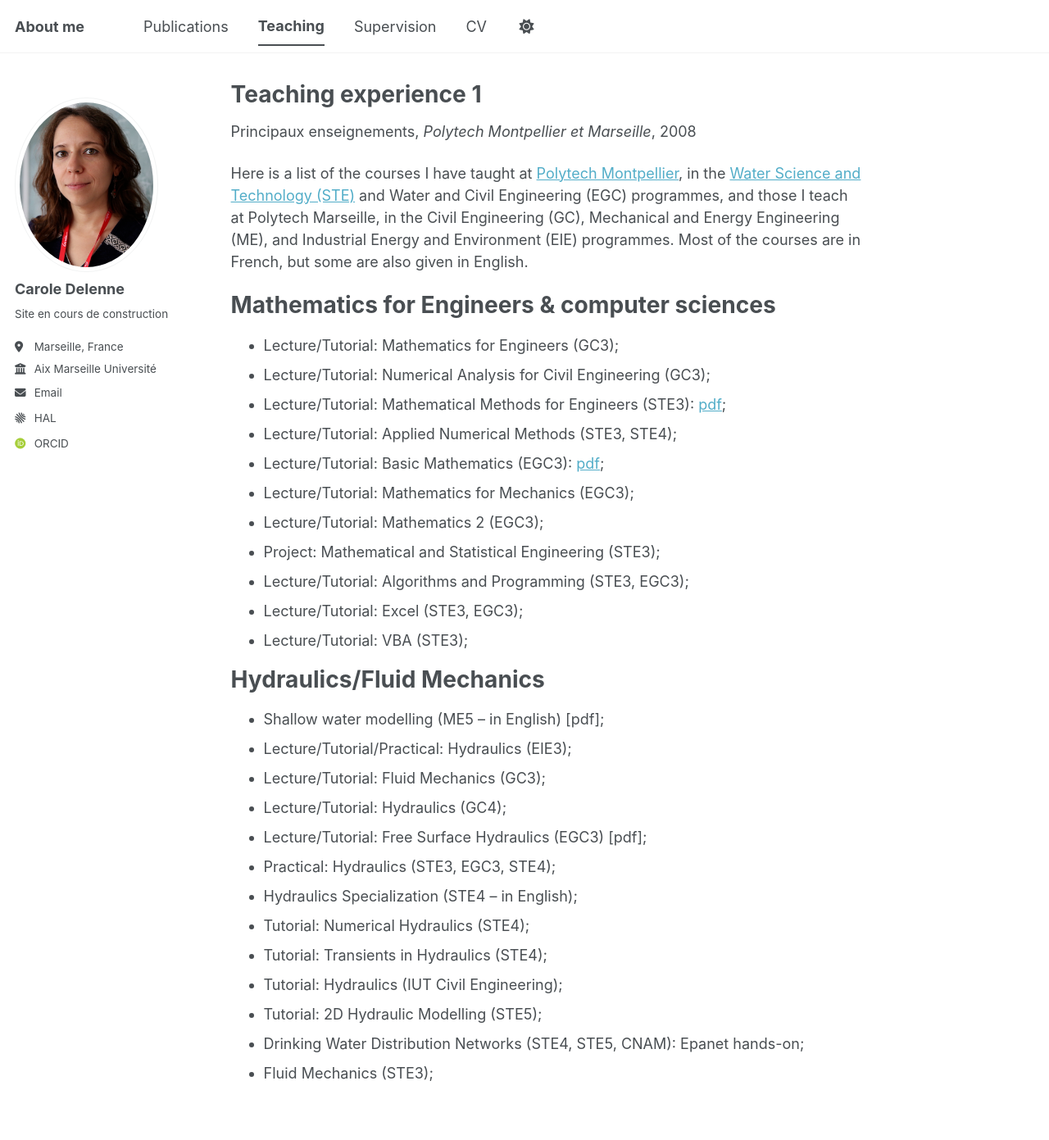
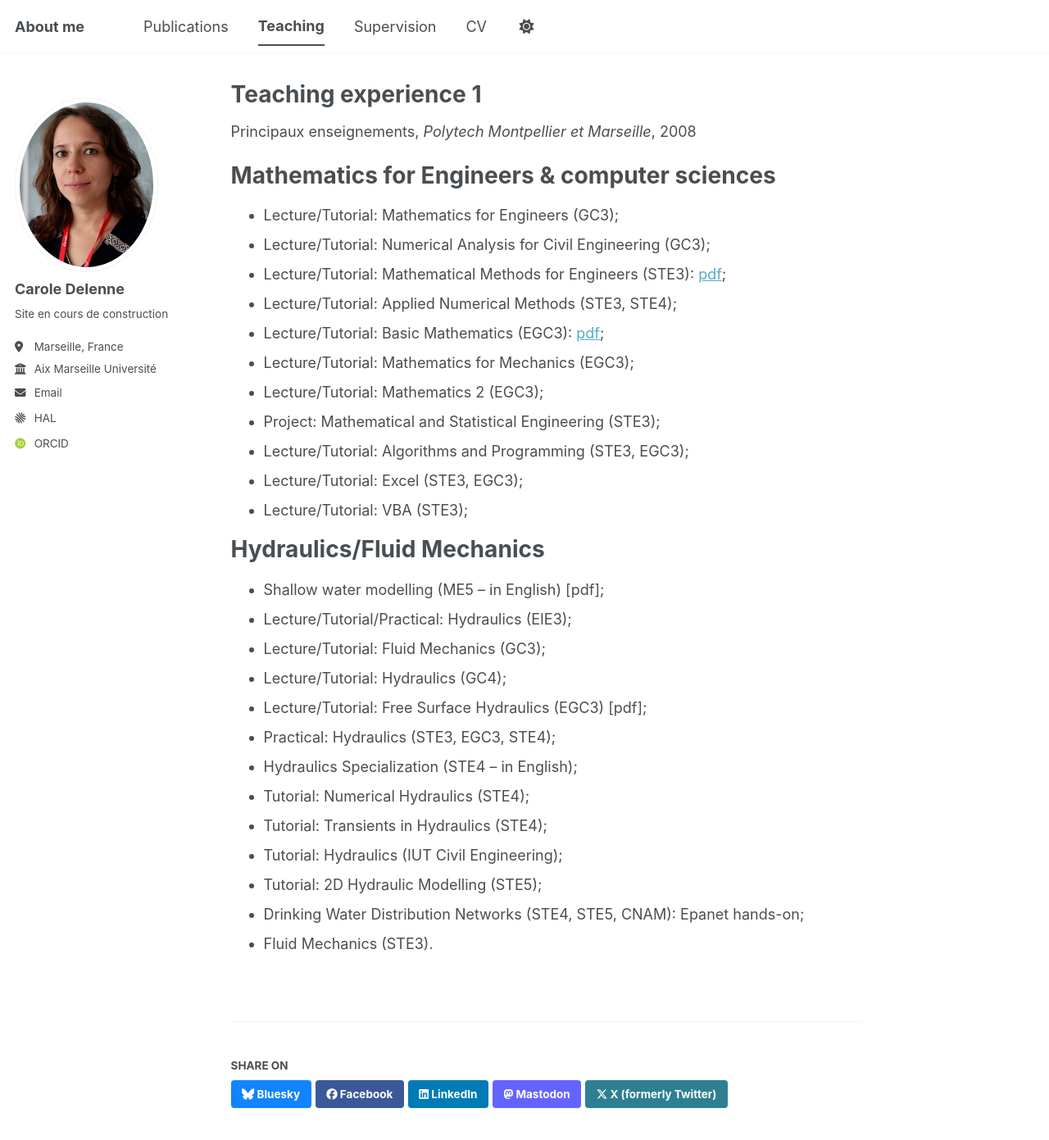
Before and after one commit to caroledelenne/caroledelenne.github.io, a Jekyll site: the page built from _teaching/Courses.md, in a window 1280 px wide and 1400 px high. Shown: the top 1391 px of the window at 82% size. Built offline with Jekyll 4.4.1, drawn with Linux system fonts in a browser that asks for light colours; some web fonts are replaced; a script bundle is joined from its source files by our own code; library files that are not in the unit come from our copies.

Commit message:
teaching

```diff
--- a/_teaching/Courses.md
+++ b/_teaching/Courses.md
@@ -7,10 +7,6 @@ venue: "Polytech Montpellier et Marseille"
 date: 2008-09-01
 location: "Marseille, France"
 ---
-
-Here is a list of the courses I have taught at [Polytech Montpellier](https://www.polytech.umontpellier.fr/formation/cycle-ingenieur/sciences-et-technologies-de-l-eau), in the [Water Science and Technology (STE)](https://www.polytech.umontpellier.fr/formation/cycle-ingenieur/sciences-et-technologies-de-l-eau) and Water and Civil Engineering (EGC) programmes, and those I teach at Polytech Marseille, in the Civil Engineering (GC), Mechanical and Energy Engineering (ME), and Industrial Energy and Environment (EIE) programmes.
-Most of the courses are in French, but some are also given in English.
-
 
 
 Mathematics for Engineers & computer sciences
@@ -43,4 +39,4 @@ Hydraulics/Fluid Mechanics
 - Tutorial: Hydraulics (IUT Civil Engineering);
 - Tutorial: 2D Hydraulic Modelling (STE5);
 - Drinking Water Distribution Networks (STE4, STE5, CNAM): Epanet hands-on;
-- Fluid Mechanics (STE3);
+- Fluid Mechanics (STE3).
```
